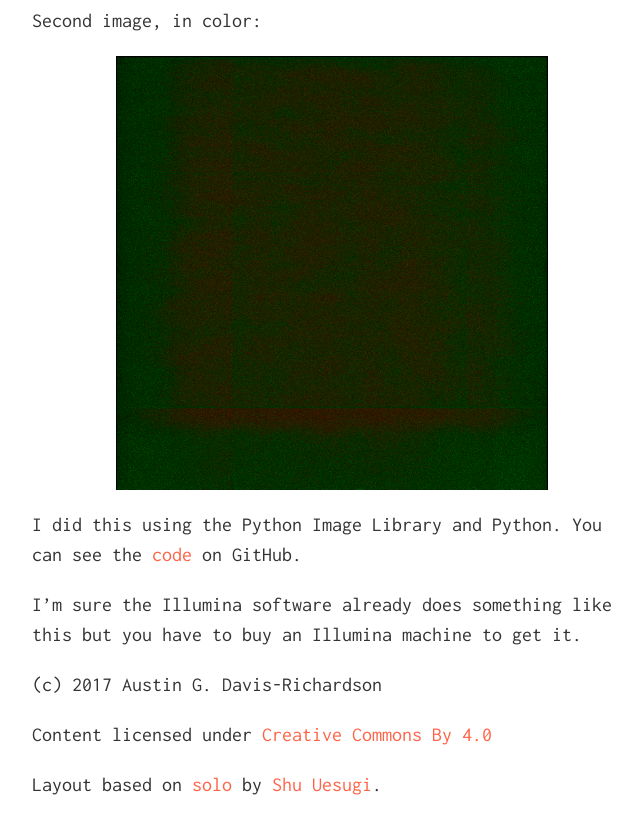
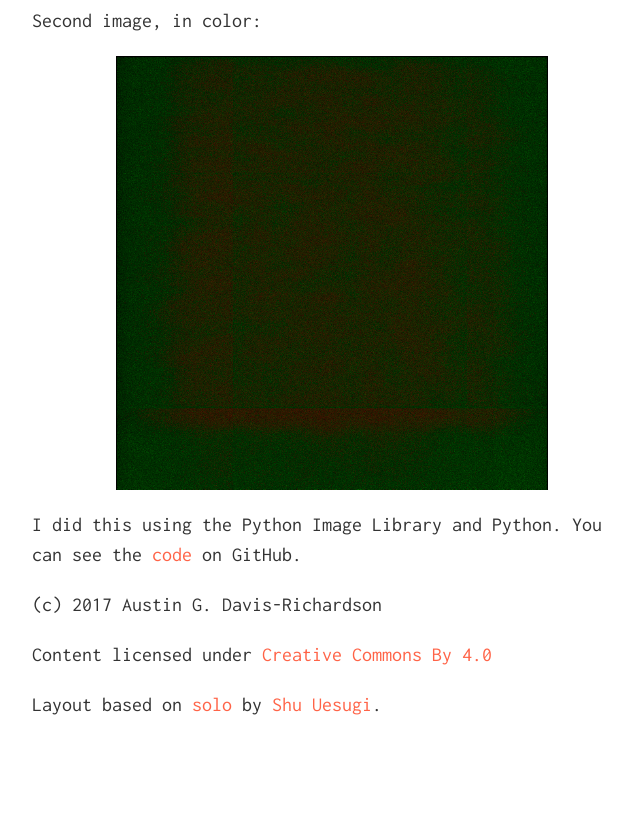
Before and after one commit to audy/audy.github.io, a Jekyll site: the page built from _posts/2011-05-04-illumina.md, in a window 1280 px wide and 900 px high, scrolled down 1325 px. Shown: the top 834 px of the window, without its empty margins (308-950 px from the left). Built offline with Jekyll 4.4.1, drawn with Linux system fonts in a browser that asks for light colours.

Commit message:
fix wrap

```diff
--- a/_posts/2011-05-04-illumina.md
+++ b/_posts/2011-05-04-illumina.md
@@ -7,23 +7,27 @@
 
 ## I took a picture of an Illumina plate (using QSEQ files)
 
-Illumina sequencer output (QSEQ format) contains reads, quality scores and the X/Y coordinates from the cluster they came from.
+Illumina sequencer output (QSEQ format) contains reads, quality scores and the
+X/Y coordinates from the cluster they came from.
 
-I was curious if certain parts of an Illumina plate have lower quality reads than others. So, I decided to draw a map of an Illumina plate using these coordinates and the average quality score for that read.
+I was curious if certain parts of an Illumina plate have lower quality reads
+than others. So, I decided to draw a map of an Illumina plate using these
+coordinates and the average quality score for that read.
 
-In the first image, a white pixel corresponds to the presence of a sequence at a coordinate:
+In the first image, a white pixel corresponds to the presence of a sequence at
+a coordinate:
 
 ![Black and White Illumina Photograph](/images/illumina1.png "Illumina1")
 
 You can see a subtle border between the eight lanes but not much else.
 
-In the second image, I used two colors: Green for average quality scores above 99% (good) and Red for below (bad). This way, approximately half of the clusters are red and half are green.
+In the second image, I used two colors: Green for average quality scores above
+99% (good) and Red for below (bad). This way, approximately half of the
+clusters are red and half are green.
 
 Second image, in color:
 
 ![Color Illumina Photograph](/images/illumina2.png "Illumina2")
 
-I did this using the Python Image Library and Python.
-You can see the [code](https://gist.github.com/955875) on GitHub.
-
-I'm sure the Illumina software already does something like this but you have to buy an Illumina machine to get it.
+I did this using the Python Image Library and Python.  You can see the
+[code](https://gist.github.com/955875) on GitHub.
```
